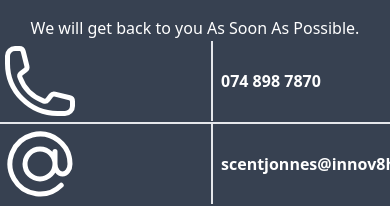
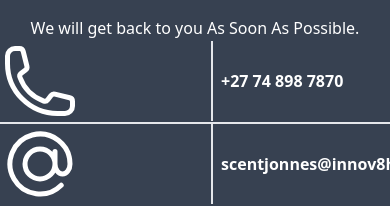
Before and after one commit to 26CARLOS/innov8-Home-Exclusives, a React (Vite) app: page / in a window 390 px wide. Shown: the part 3655-3861 px from the top of the page. Built offline with nearby package versions, Linux system fonts and the light colour scheme.

Commit message:
updated phone number format

```diff
--- a/src/components/Contact.jsx
+++ b/src/components/Contact.jsx
@@ -11,7 +11,7 @@ const Contact = () => {
             <div className='grid grid-cols-2 space-x-4 divide-x-2'>
               <PhoneIcon className='h-20'/>
               <div className='flex flex-col justify-center px-2'>
-                <p className=''><a href="tel:+27748987870">074 898 7870</a></p>
+                <p className=''><a href="tel:+27748987870">+27 74 898 7870</a></p>
               </div>
             </div>
 
```
